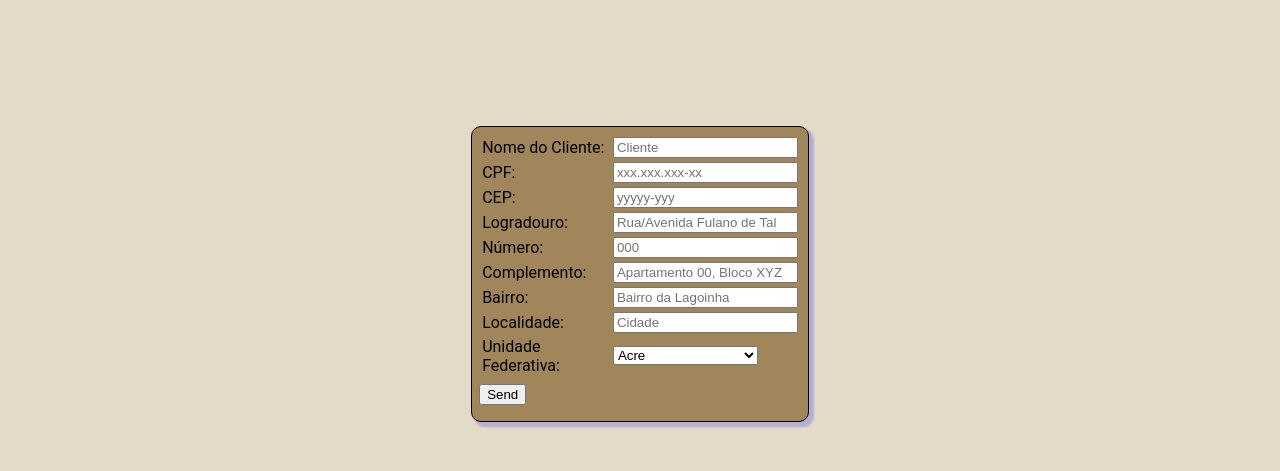
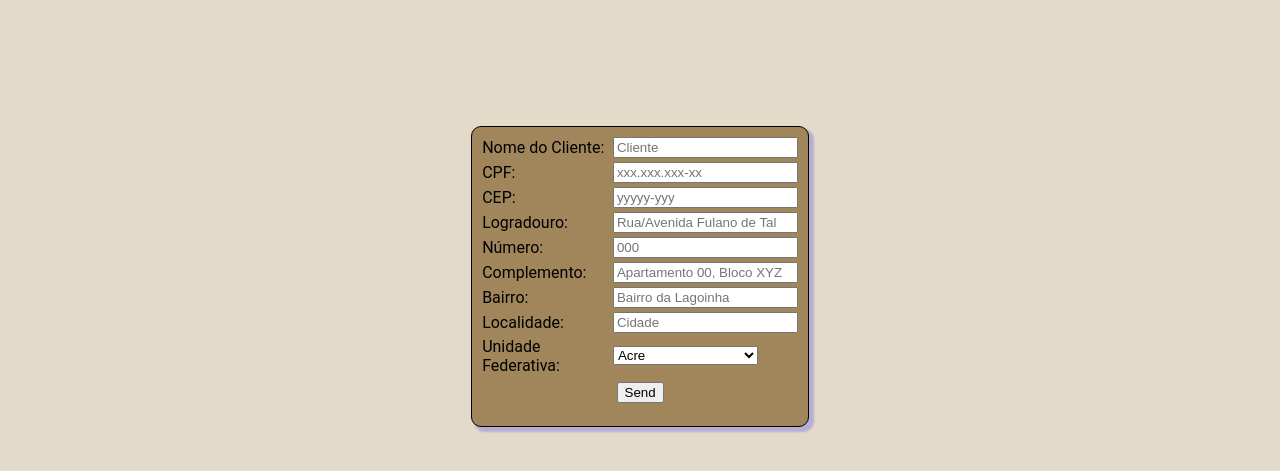
Before and after one commit to mvbTuratti/html-css, a plain HTML site: page cadastro.html in a window 1280 px wide. Shown: the part 69-540 px from the top of the page. Drawn offline with Linux system fonts and the light colour scheme.

Commit message:
posiciona botao

```diff
--- a/cadastro.html
+++ b/cadastro.html
@@ -114,8 +114,11 @@
                     </select>
                 </td>
             </tr>
+            <tr>
+                <td></td>
+                <td><button type="submit">Send</button></td>
+            </tr>
         </table>
-        <button type="submit">Send</button>
     </form>
     </div>
     </div>
```
